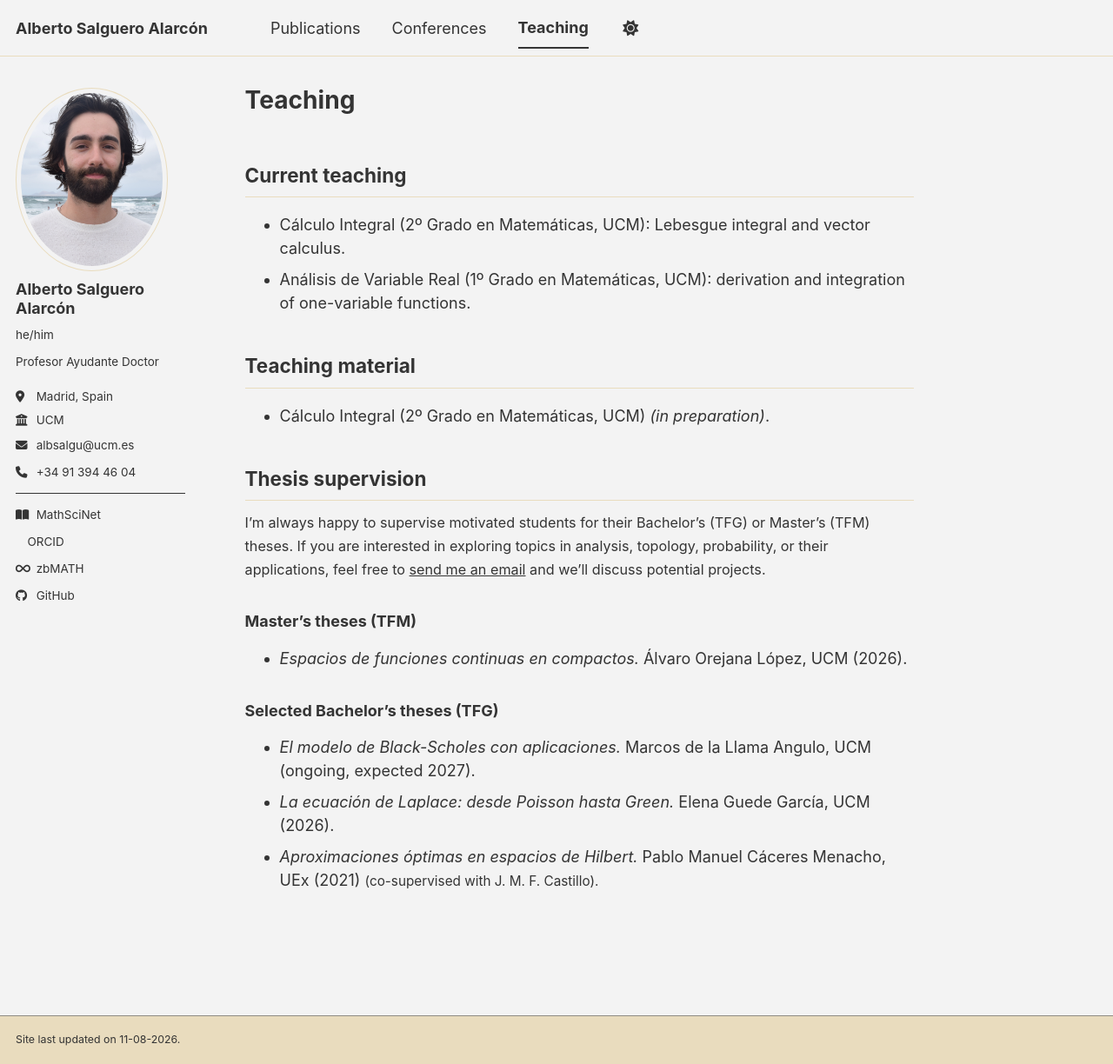
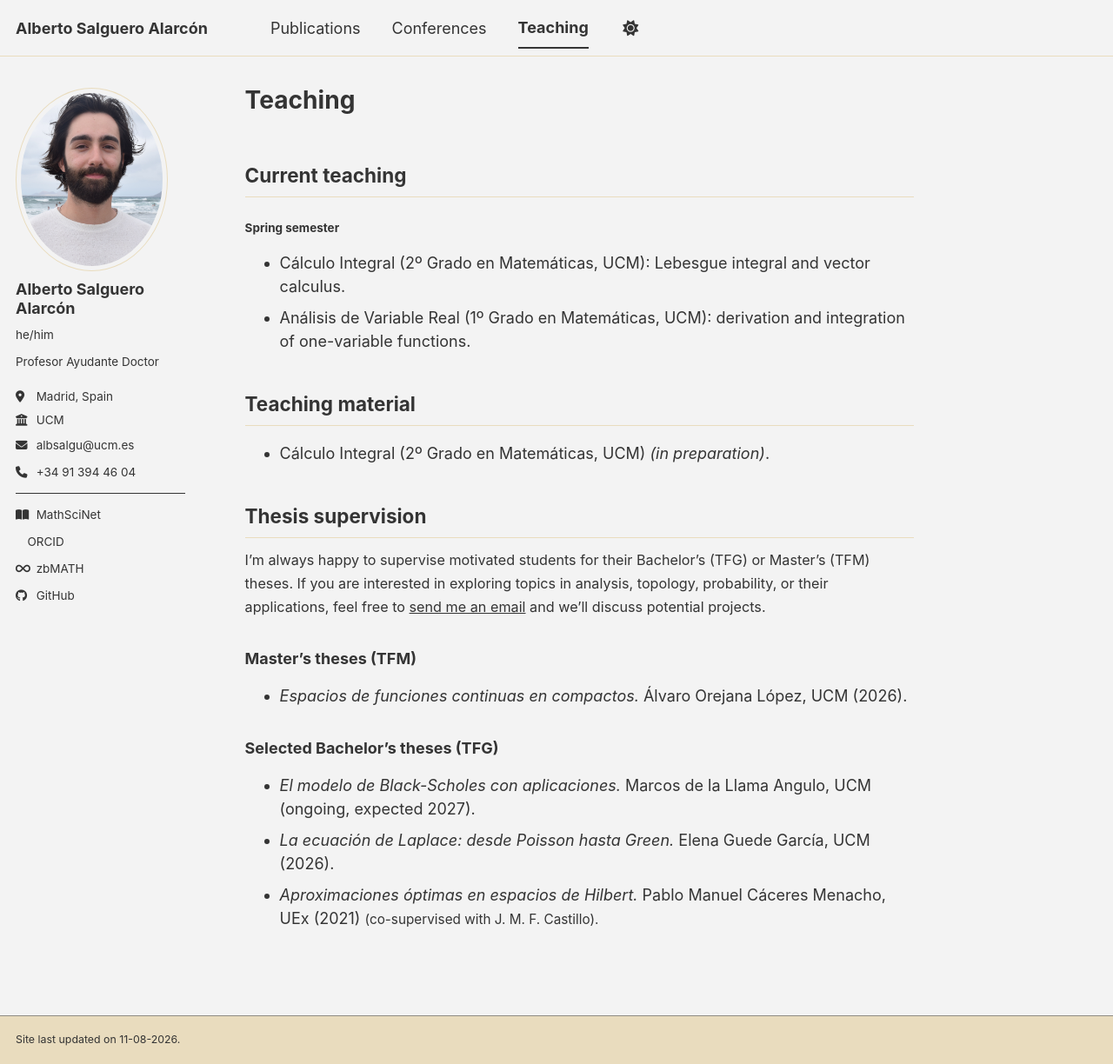
Before and after one commit to salgueroalarcon/salgueroalarcon.github.io, a Jekyll site: the page built from _pages/teaching.md, in a window 1280 px wide and 1224 px high. Shown: the whole window at 87% size. Built offline with Jekyll 4.4.1, drawn with Linux system fonts in a browser that asks for light colours; a style sheet for code colours, icons or effects is not loaded.

Commit message:
Add Spring semester courses to teaching page

```diff
--- a/_pages/teaching.md
+++ b/_pages/teaching.md
@@ -6,6 +6,7 @@ author_profile: true
 ---
 
 ## Current teaching
+#### Spring semester ####
 - Cálculo Integral (2º Grado en Matemáticas, UCM): Lebesgue integral and vector calculus.
 - Análisis de Variable Real (1º Grado en Matemáticas, UCM): derivation and integration of one-variable functions.
 
```
